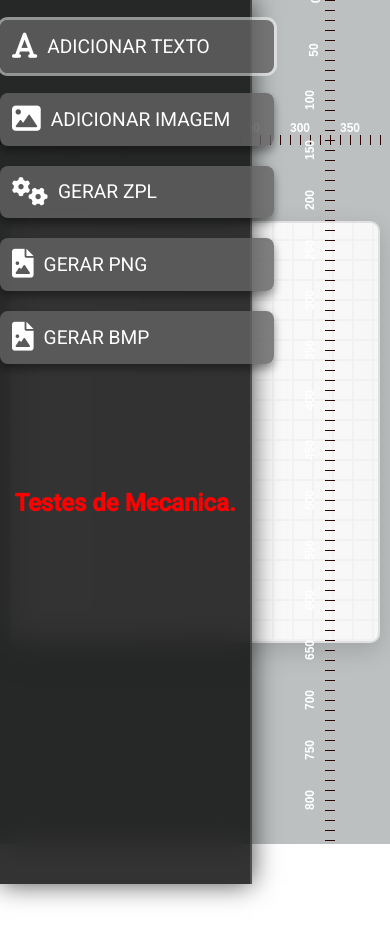
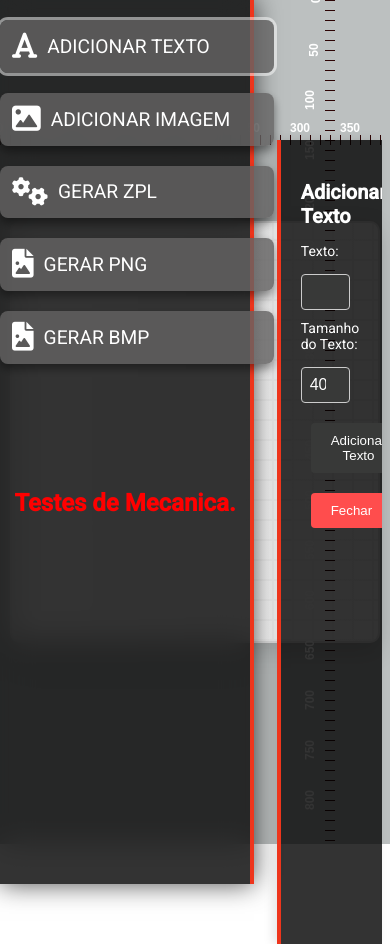
Before and after one commit to jeffersoncardoso100/label-designers, an Angular app: page / in a window 390 px wide. Both pictures are taken after a click on the link "ADICIONAR TEXTO". Before the commit the page ends 844 px from the top, so only its background shows below. Built offline with nearby package versions, Linux system fonts and the light colour scheme.

Commit message:
Container

```diff
--- a/src/app/canvas-editor/canvas-editor.component.css
+++ b/src/app/canvas-editor/canvas-editor.component.css
@@ -95,11 +95,30 @@ z-index: 2;
   background-color: darkred;
 }
 
+/* Container dos modais na lateral direita */
+.modals-container {
+  position: absolute;
+  right: 20px; /* Distância da borda direita */
+  top: 20px;   /* Distância do topo */
+  width: 300px; /* Largura da área para os modais */
+  max-height: calc(100vh - 40px); /* Limita a altura */
+  overflow-y: auto; /* Permite rolar se os modais excederem a altura */
+  background-color: rgba(255, 255, 255, 0.9); /* Fundo semitransparente */
+  padding: 10px;
+  border-radius: 8px;
+  box-shadow: 0 2px 10px rgba(0, 0, 0, 0.1);
+}
 
+/* Modais dentro do container */
+.modals-container app-text-modal,
+.modals-container app-image-modal,
+.modals-container app-zpl-generator,
+.modals-container app-png-generator,
+.modals-container app-bmp-generator {
+  margin-bottom: 20px;
+}
 
 /* Responsividade para telas pequenas */
-
-/* Para telas pequenas */
 @media (max-width: 768px) {
   .main-container {
     flex-direction: column;
@@ -127,6 +146,10 @@ background-color: darkred;
     width: 30px;
     height: 30px;
   }
+
+  .modals-container {
+    width: 250px; /* Ajuste para telas menores */
+  }
 }
 
 /* Para telas muito pequenas, como celulares */
@@ -148,4 +171,26 @@ background-color: darkred;
     width: 25px;
     height: 25px;
   }
+
+  .modals-container {
+    width: 200px; /* Ajuste para celulares */
   }
+}
+.modals-container {
+  position: absolute; /* Garante que fique sobreposto ao conteúdo */
+  top: 140px;
+  right: 8px; /* Certifique-se de adicionar 'px' */
+  width: 27vw; /* Ajuste conforme necessário */
+  height: 100vh; /* Ocupa toda a altura da tela */
+  background: rgba(0, 0, 0, 0.8); /* Cor fixa de fundo para a navbar */
+  padding: 20px;
+  border-radius: 0px; /* Mantém o design de painel */
+  box-shadow: -4px 0 10px rgba(0, 0, 0, 0.1);
+  display: flex;
+  flex-direction: column;
+  overflow-y: auto;
+  z-index: 1000; /* Garante que fique sobre o conteúdo */
+
+  /* Adiciona a borda laranja na esquerda */
+  border-left: 4px solid rgb(238, 53, 28);
+}
--- a/src/app/canvas-editor/canvas-editor.component.html
+++ b/src/app/canvas-editor/canvas-editor.component.html
@@ -1,15 +1,8 @@
-
 <div class="main-container">
   <!-- Fundo antes do Canvas -->
   <div class="background-layer"></div>
 
-
-<app-ruler></app-ruler>
-
-<!--
-  <div class="ruler vertical-ruler"></div>
-  <div class="ruler horizontal-ruler"></div> -->
-
+  <app-ruler></app-ruler>
 
   <!-- Canvas Container -->
   <div id="canvas" class="canvas-container">
@@ -18,14 +11,15 @@
       <!-- Conteúdo do canvas -->
     </div>
   </div>
+
+  <app-sidebar></app-sidebar>
+
+  <!-- Container dos Modais na lateral direita -->
+  <div class="modals-container">
+    <app-text-modal *ngIf="showTextModal"></app-text-modal>
+    <app-image-modal *ngIf="showImageModal"></app-image-modal>
+    <app-zpl-generator *ngIf="showZPLModal"></app-zpl-generator>
+    <app-png-generator *ngIf="showPNGModal"></app-png-generator>
+    <app-bmp-generator *ngIf="showBMPModal"></app-bmp-generator>
+  </div>
 </div>
-
-<app-text-modal *ngIf="showTextModal"></app-text-modal>
-<app-image-modal *ngIf="showImageModal"></app-image-modal>
-<app-zpl-generator *ngIf="showZPLModal"></app-zpl-generator>
-<app-png-generator *ngIf="showPNGModal"></app-png-generator>
-<app-bmp-generator *ngIf="showBMPModal"> </app-bmp-generator>
-
-<app-sidebar></app-sidebar>
-
-<!-- Modais são renderizados no template -->
--- a/src/app/sidebar/sidebar.component.css
+++ b/src/app/sidebar/sidebar.component.css
@@ -11,11 +11,14 @@
     flex-direction: column;
     justify-content: flex-start;
     align-items: center;
+
+    /* Estilização */
     box-shadow: 0 0 25px rgba(0, 0, 0, 0.7);
     backdrop-filter: blur(15px); /* Efeito de vidro */
-    border-right: 2px solid rgba(255, 255, 255, 0.15);
     background: rgba(0, 0, 0, 0.8); /* Cor fixa de fundo para a navbar */
-    animation: gradientAnimation 10s ease infinite; /* Apenas anima o gradiente do fundo */
+
+    /* Adicionando a borda na direita */
+    border-right: 4px solid rgb(238, 53, 28);
 }
 
 /* Animação do gradiente */
@@ -42,6 +45,7 @@
 
 /* Estilo dos links */
 .navbar a {
+    border-left: px solid rgb(238, 53, 28);
     background: rgba(100, 99, 99, 0.8); /* Fundo metálico */
     color: #fff ;
     padding: 12px;
--- a/src/app/tools/image-modal/image-modal.component.css
+++ b/src/app/tools/image-modal/image-modal.component.css
@@ -1,54 +1,66 @@
-/* Estilo do Modal */
-.modal {
-    position: fixed;
-    margin-top: -239px;
-    margin-left: -37px;
+/* Estilização do Modal de Texto */
+.modal-text {
+    position: absolute; /* Garante que o modal fique dentro do container */
     top: 0;
-    left: 0;
+    right: 0;
     width: 100%;
     height: 100%;
+    background-color: rgba(231, 229, 229, 0.5); /* Fundo escurecido */
     display: flex;
-    justify-content: flex-end; /* Faz o modal começar no lado direito da tela */
-    align-items: flex-end; /* Centraliza o modal verticalmente */
+    justify-content: center; /* Centraliza o modal horizontalmente */
+    align-items: center; /* Centraliza o modal verticalmente */
     z-index: 9999; /* Garante que o modal esteja acima dos outros conteúdos */
+    opacity: 0; /* Inicialmente oculto */
+    transition: opacity 0.5s ease-in-out; /* Efeito suave ao abrir o modal */
 }
 
-/* Fundo escurecido apenas à esquerda do modal */
-.modal .modal-background {
-    position: relative;
-    margin-top: 12px;
-    left: 0;
-    width: 100%; /* Preenche a tela inteira */
-    height: 100%;
-    background-color: rgba(0, 0, 0, 0.5); /* Fundo escurecido */
-    z-index: -1; /* Coloca o fundo atrás do modal */
+/* Quando o modal estiver visível */
+.modal-text.show {
+    opacity: 1;
+    display: flex;
 }
 
-/* Estilo do conteúdo do modal */
-.modal-content {
+/* Estilo do conteúdo do modal de texto */
+.modal-text .modal-content {
     background-color: white;
     padding: 20px;
     border-radius: 8px;
-    width: 300px; /* Ajuste o tamanho conforme necessário */
+    width: 300px; /* Ajuste de largura para manter consistência */
     max-width: 90%; /* Para garantir que o modal não ultrapasse a tela */
     box-shadow: 0px 4px 6px rgba(0, 0, 0, 0.1);
     text-align: center;
 }
 
-/* Estilo do campo de input (arquivo) */
+/* Título do modal */
+ h3 {
+    color: white; /* Alterado para branco */
+    font-size: 20px;
+    margin-bottom: 15px;
+}
+
+/* Estilo do label */
+label {
+    display: block; /* Faz com que o label ocupe toda a largura disponível */
+    font-size: 14px;
+    margin-bottom: 5px; /* Adiciona um pequeno espaço abaixo do label */
+    text-align: left; /* Alinha o texto à esquerda */
+}
+
+/* Estilo do campo de input */
 .input-field {
     margin: 10px 0;
     padding: 8px;
     width: 80%;
     border: 1px solid #ccc;
     border-radius: 4px;
-    display: none; /* Esconde o campo de input original */
+    font-size: 16px;
+    box-sizing: border-box;
 }
 
 /* Estilo do botão para escolher arquivo (substitui o input de arquivo padrão) */
 .custom-file-upload {
     padding: 10px 20px;
-    background-color: #383938;
+    background-color: #646464;
     color: white;
     border: none;
     border-radius: 4px;
@@ -75,6 +87,7 @@
     border: none;
     border-radius: 4px;
     cursor: pointer;
+    transition: background-color 0.3s;
 }
 
 .btn:hover {
@@ -89,8 +102,22 @@
     background-color: #cc0000; /* Vermelho mais escuro no hover */
 }
 
-.modal.show {
+/* Efeito de fade-in para o modal */
+.modal-text.show {
     display: flex;
     opacity: 1;
     transition: opacity 0.5s ease-in;
 }
+
+/* Foco nos botões */
+button:focus {
+    outline: none;
+    box-shadow: 0 0 5px 2px rgba(0, 123, 255, 0.5);
+}
+
+/* Fundo do modal (opcional: Gradiente ou imagem) */
+
+/* Opção 1: Gradiente no fundo */
+.modal-text {
+    background: linear-gradient(to bottom, rgba(219, 64, 64, 0.7), rgba(0, 0, 0, 0.5)); /* Gradiente no fundo */
+}
--- a/src/app/tools/text-modal/text-modal.component.css
+++ b/src/app/tools/text-modal/text-modal.component.css
@@ -1,8 +1,8 @@
-/* Estilização dos modais */
-.modal {
-  position: fixed;
+/* Estilização do Modal de Texto */
+.modal-text {
+  position: absolute; /* Garante que o modal fique dentro do container */
   top: 0;
-  left: 0;
+  right: 0;
   width: 100%;
   height: 100%;
   background-color: rgba(0, 0, 0, 0.5); /* Fundo escurecido */
@@ -10,12 +10,18 @@
   justify-content: center; /* Centraliza o modal horizontalmente */
   align-items: center; /* Centraliza o modal verticalmente */
   z-index: 9999; /* Garante que o modal esteja acima dos outros conteúdos */
-  margin-left: 1125px;
-  padding-left: 20px; /* Pequeno espaçamento da borda esquerda */
+  opacity: 0; /* Inicialmente oculto */
+  transition: opacity 0.5s ease-in-out; /* Efeito suave ao abrir o modal */
 }
 
-/* Estilo do conteúdo do modal */
-.modal-content {
+/* Quando o modal estiver visível */
+.modal-text.show {
+  opacity: 1;
+  display: flex;
+}
+
+/* Estilo do conteúdo do modal de texto */
+.modal-text .modal-content {
   background-color: white;
   padding: 20px;
   border-radius: 8px;
@@ -25,18 +31,20 @@
   text-align: center;
 }
 
-/* Título do modal */
-.modal h3 {
+/* Título do modal de texto */
+h3 {
   font-size: 20px;
+  color: white; /* Cor do título em branco */
   margin-bottom: 15px;
 }
 
 /* Estilo do label */
 label {
-  display: block; /* Faz com que o label ocupe toda a largura disponível */
+  display: block;
   font-size: 14px;
-  margin-bottom: 5px; /* Adiciona um pequeno espaço abaixo do label */
-  text-align: left; /* Alinha o texto à esquerda */
+  margin-bottom: 5px;
+  text-align: left;
+  color: white; /* Cor do texto do label em branco */
 }
 
 /* Estilo do campo de input */
@@ -47,28 +55,9 @@ label {
   border: 1px solid #ccc;
   border-radius: 4px;
   font-size: 16px;
+  color: white; /* Cor do texto no campo de input */
+  background-color: #383938; /* Cor de fundo escura */
   box-sizing: border-box;
-}
-
-/* Estilo do botão para escolher arquivo (substitui o input de arquivo padrão) */
-.custom-file-upload {
-  padding: 10px 20px;
-  background-color: #383938;
-  color: white;
-  border: none;
-  border-radius: 4px;
-  cursor: pointer;
-  width: 80%; /* Tamanho semelhante ao campo de input */
-  margin: 10px 0;
-  text-align: center;
-}
-
-.custom-file-upload i {
-  margin-right: 10px; /* Espaço entre o ícone e o texto */
-}
-
-.custom-file-upload:hover {
-  background-color: #2e2e2e; /* Um tom mais escuro no hover */
 }
 
 /* Estilização dos botões */
@@ -88,15 +77,23 @@ label {
 }
 
 .btn-close {
-  background-color: #ff4d4d; /* Um vermelho para o botão de fechar */
+  background-color: #ff4d4d;
 }
 
 .btn-close:hover {
-  background-color: #cc0000; /* Vermelho mais escuro no hover */
+  background-color: #cc0000;
+}
+
+.modal-text .btn-close {
+  background-color: #ff4d4d;
+}
+
+.modal-text .btn-close:hover {
+  background-color: #cc0000;
 }
 
 /* Efeito de fade-in para o modal */
-.modal.show {
+.modal-text.show {
   display: flex;
   opacity: 1;
   transition: opacity 0.5s ease-in;
```
Also changed, not shown: src/app/tools/text-modal/text-modal.component.html (indentation only). Lines whose indentation alone changed are shown as unchanged.
